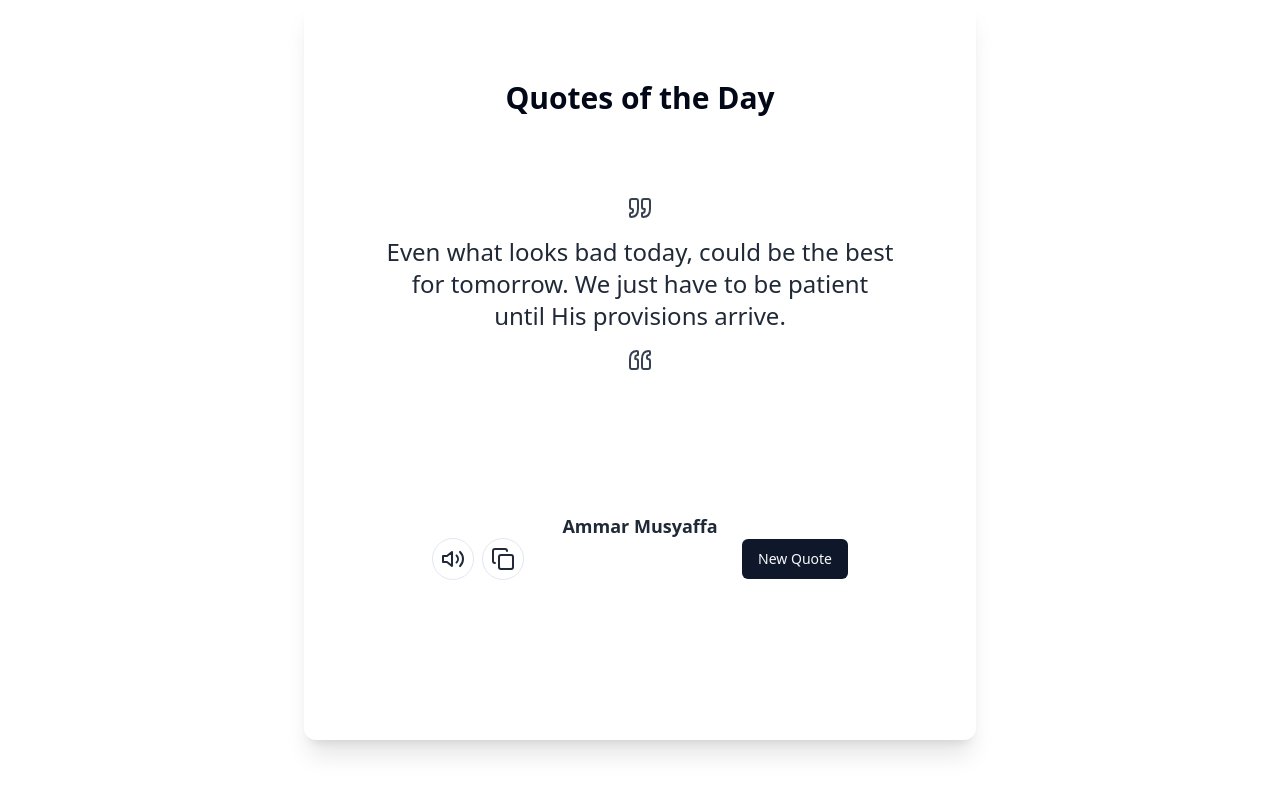
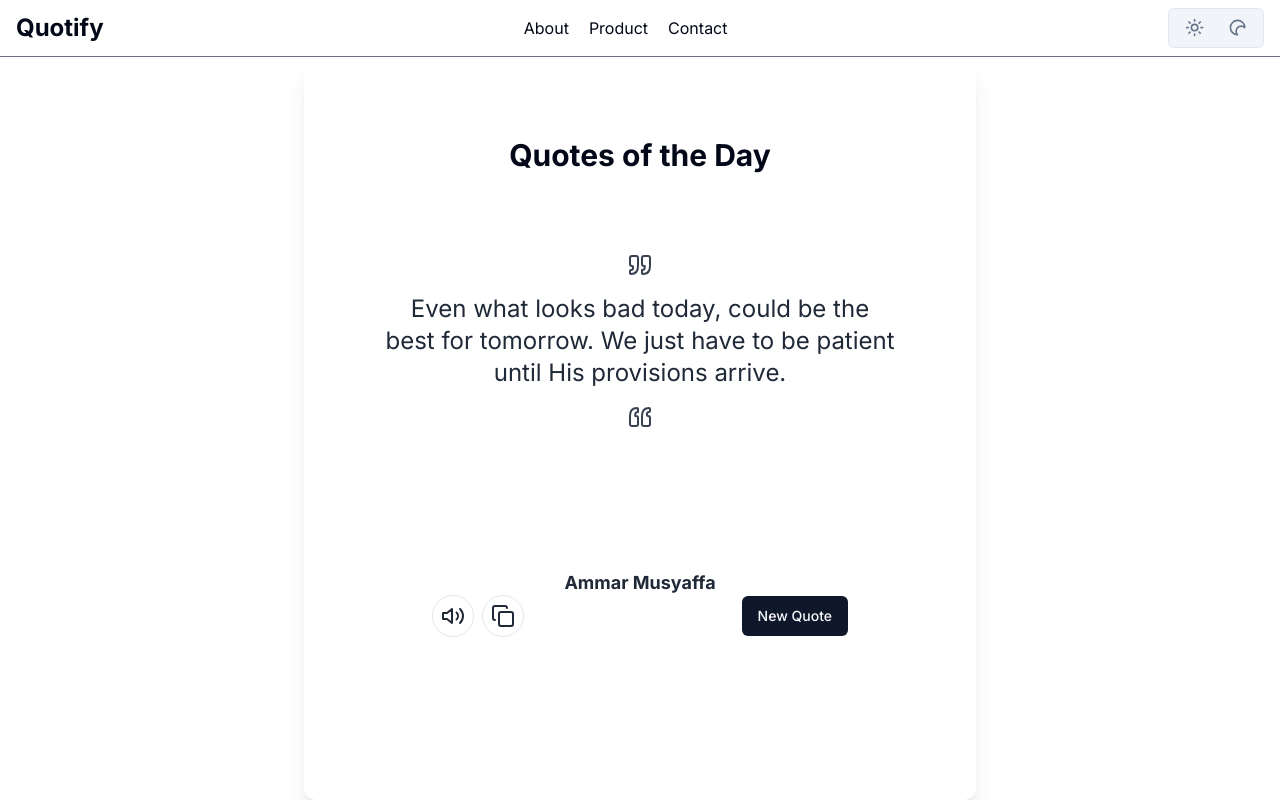
Before and after one commit to ahmadammarm/quotify, a Next.js app: page / in a window 1280 px wide. Built offline with nearby package versions, Linux system fonts and the light colour scheme.

Commit message:
adding light and dark mode ui

```diff
--- a/app/components/Navbar.tsx
+++ b/app/components/Navbar.tsx
@@ -0,0 +1,61 @@
+import Logo from '@/components/Logo'
+import ThemeSwitcher from '@/components/ThemeSwitcher'
+import Link from 'next/link'
+import React from 'react'
+
+const Navbar = () => {
+  return (
+      <nav className="
+      flex
+      justify-between
+      items-center
+      border-b
+    border-gray-500
+    dark:border-gray-400
+      px-4
+      py-2
+      ">
+        <Logo />
+        <div className='flex'>
+          <Link
+          href={'/about'}
+          className='
+            mr-5
+            hover:text-teal-500
+            transition
+            duration-300
+            ease-in-out
+            cursor-pointer
+          '
+          >About</Link>
+          <Link
+          href={'/product'}
+          className='
+            mr-5
+            hover:text-teal-500
+            transition
+            duration-300
+            ease-in-out
+            cursor-pointer
+          '
+          >Product</Link>
+          <Link
+          href={'/contact'}
+          className='
+            mr-5
+            hover:text-teal-500
+            transition
+            duration-300
+            ease-in-out
+            cursor-pointer
+          '
+          >Contact</Link>
+        </div>
+        <div className="flex gap-4 items-center">
+          <ThemeSwitcher />
+        </div>
+      </nav>
+  )
+}
+
+export default Navbar
--- a/app/layout.tsx
+++ b/app/layout.tsx
@@ -2,6 +2,7 @@ import type { Metadata } from "next";
 import { Inter } from "next/font/google";
 import "./globals.css";
 import { ThemeProvider } from "@/components/providers/ThemeProvider";
+import Navbar from "./components/Navbar";
 
 const inter = Inter({ subsets: ["latin"] });
 
@@ -17,14 +18,19 @@ export default function RootLayout({
 }) {
   return (
     <html lang="en">
+      <body className={inter.className}>
         <ThemeProvider
           attribute="class"
           defaultTheme="system"
           enableSystem
           disableTransitionOnChange
         >
-        {children}
+          <div className="flex flex-col min-h-screen min-w-full bg-background max-h-screen">
+            <Navbar />
+            <main className="flex w-full flex-grow">{children}</main>
+          </div>
         </ThemeProvider>
+      </body>
     </html>
   );
 }
--- /dev/null
+++ b/components/Logo.tsx
@@ -0,0 +1,23 @@
+import Link from 'next/link'
+import React from 'react'
+
+const Logo = () => {
+  return (
+    <div>
+      <Link
+      href={'/'}
+      className='
+      hover:text-teal-500
+      transition
+      duration-300
+      ease-in-out
+        font-bold
+        text-2xl
+      '>
+        Quotify
+      </Link>
+    </div>
+  )
+}
+
+export default Logo
--- /dev/null
+++ b/components/ThemeSwitcher.tsx
@@ -0,0 +1,31 @@
+"use client";
+
+import { useTheme } from "next-themes";
+import React, { useEffect, useState } from "react";
+import { Tabs, TabsList, TabsTrigger } from "./ui/tabs";
+import { MoonIcon, SunIcon } from "lucide-react";
+
+function ThemeSwitcher() {
+  const { theme, setTheme } = useTheme();
+  const [mounted, setMounted] = useState(false);
+
+  useEffect(() => {
+    setMounted(true);
+  }, []);
+
+  if (!mounted) return null;
+  return (
+    <Tabs defaultValue={theme}>
+      <TabsList className="border">
+        <TabsTrigger value="light" onClick={() => setTheme("light")}>
+          <SunIcon className="h-[1.2rem] w-[1.2rem]" />
+        </TabsTrigger>
+        <TabsTrigger value="dark" onClick={() => setTheme("dark")}>
+          <MoonIcon className="h-[1.2rem] w-[1.2rem] rotate-90 transition-all dark:rotate-0" />
+        </TabsTrigger>
+      </TabsList>
+    </Tabs>
+  );
+}
+
+export default ThemeSwitcher;
```
Lines whose indentation alone changed are shown as unchanged.
